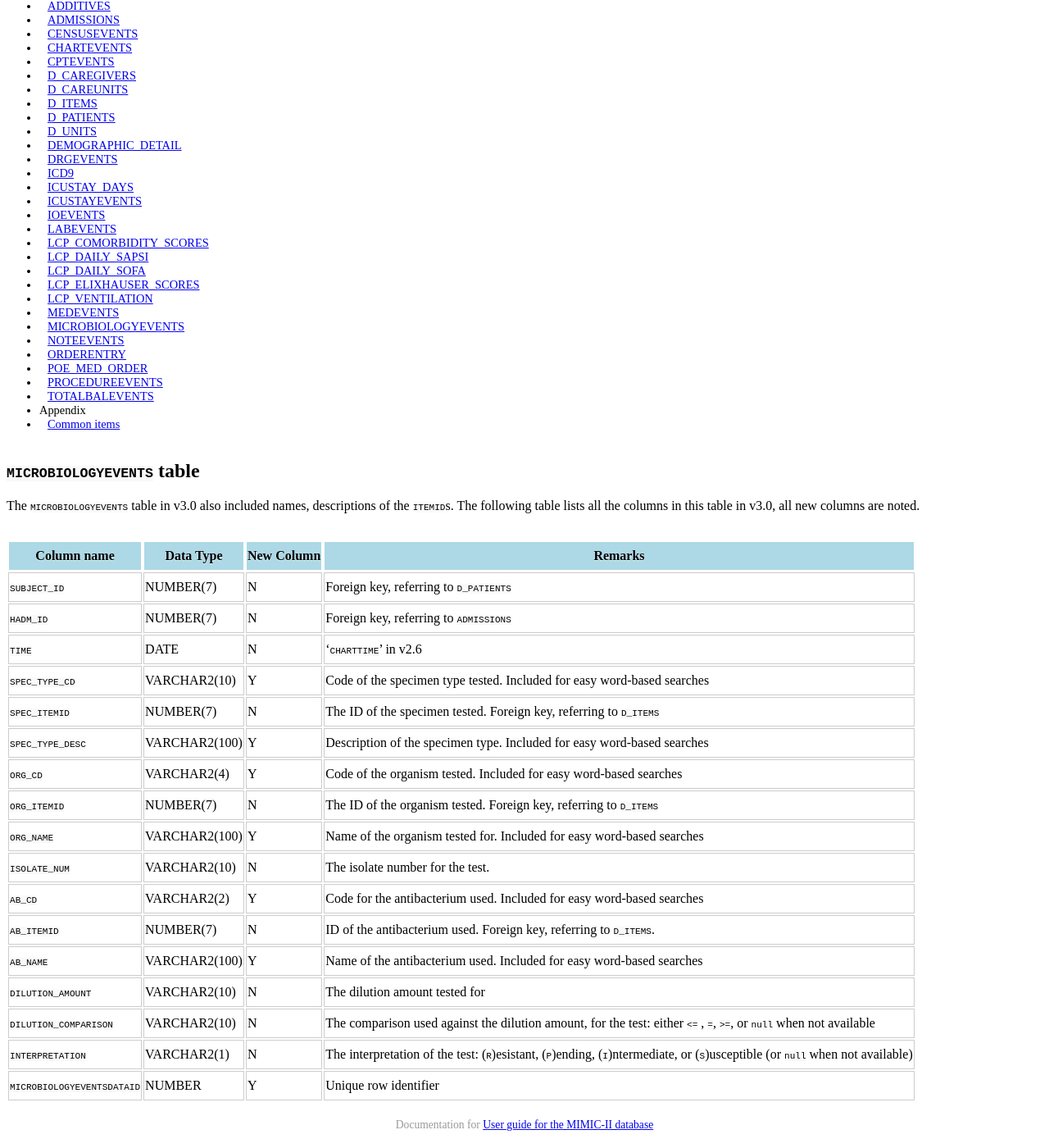
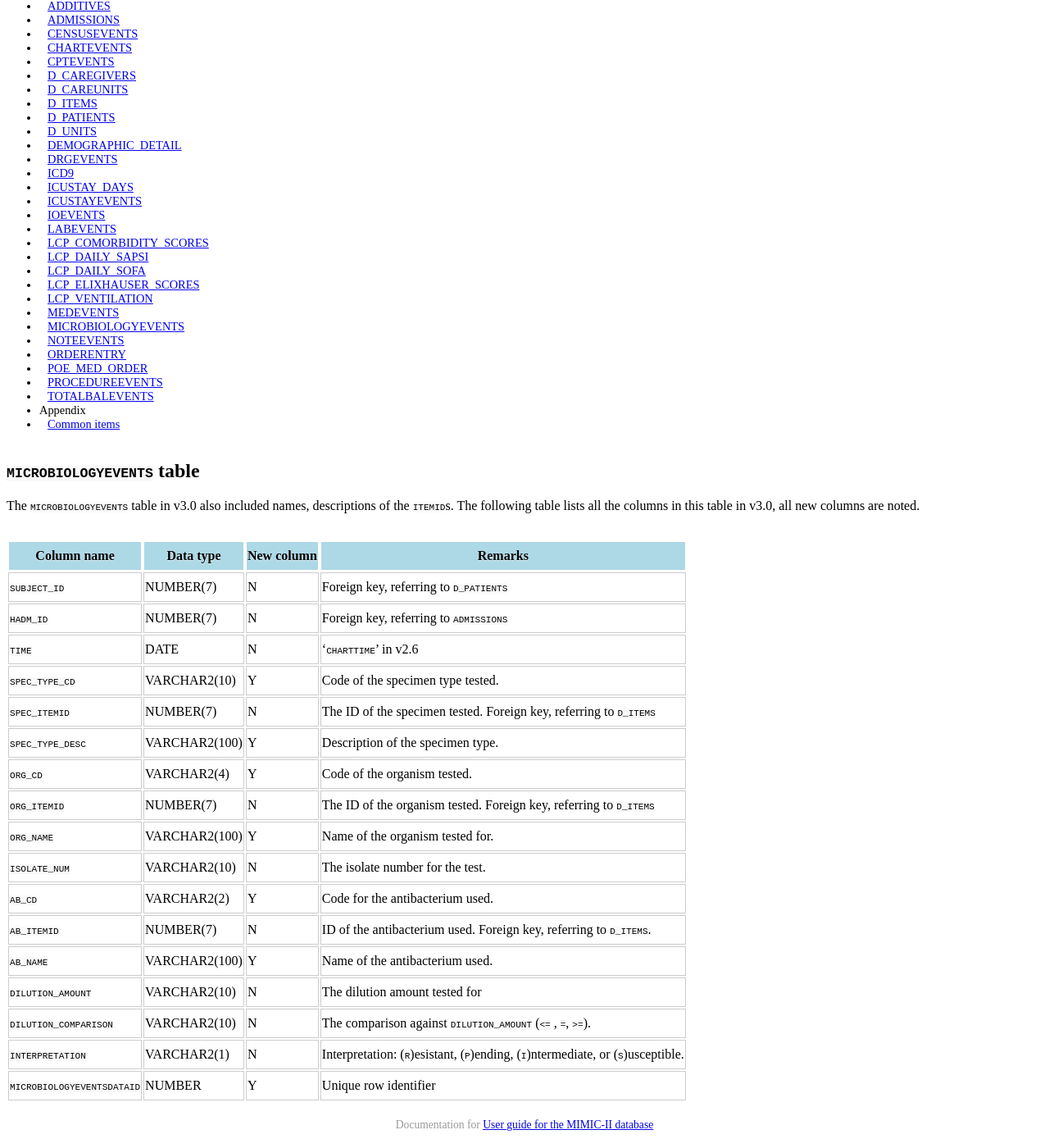
Before and after one commit to Franck-Dernoncourt/v3.0, a Jekyll site: the page built from _posts/2015-04-22-microbiologyevents.md, in a window 1280 px wide and 1400 px high, scrolled down 269 px. Shown: the whole window at 82% size. Built offline with Jekyll 4.4.1, drawn with Linux system fonts in a browser that asks for light colours; Markdown is read by kramdown in place of the engine named in the settings; a style sheet for code colours, icons or effects is not loaded.

Commit message:
tidy pdf

````diff
--- a/_posts/2015-04-22-microbiologyevents.md
+++ b/_posts/2015-04-22-microbiologyevents.md
@@ -12,22 +12,22 @@
 of the ```ITEMID```s. The following table lists all the columns in this table
 in v3.0, all new columns are noted.
 
-Column name | Data Type | New Column  | Remarks
+Column name | Data type | New column | Remarks
 --- | --- | --- | ---
 ```SUBJECT_ID``` | NUMBER(7) | N | Foreign key, referring to ```D_PATIENTS```
 ```HADM_ID``` | NUMBER(7) | N | Foreign key, referring to ```ADMISSIONS```
 ```TIME``` | DATE | N | ‘```CHARTTIME```’ in v2.6
-```SPEC_TYPE_CD``` | VARCHAR2(10) | Y | Code of the specimen type tested. Included for easy word-based searches
+```SPEC_TYPE_CD``` | VARCHAR2(10) | Y | Code of the specimen type tested.
 ```SPEC_ITEMID``` | NUMBER(7) | N | The ID of the specimen tested. Foreign key, referring to ```D_ITEMS```
-```SPEC_TYPE_DESC``` | VARCHAR2(100) | Y | Description of the specimen type. Included for easy word-based searches
-```ORG_CD``` | VARCHAR2(4) | Y | Code of the organism tested. Included for easy word-based searches
+```SPEC_TYPE_DESC``` | VARCHAR2(100) | Y | Description of the specimen type.
+```ORG_CD``` | VARCHAR2(4) | Y | Code of the organism tested.
 ```ORG_ITEMID``` | NUMBER(7) | N | The ID of the organism tested. Foreign key, referring to ```D_ITEMS```
-```ORG_NAME``` | VARCHAR2(100) | Y | Name of the organism tested for. Included for easy word-based searches
+```ORG_NAME``` | VARCHAR2(100) | Y | Name of the organism tested for.
 ```ISOLATE_NUM``` | VARCHAR2(10) | N | The isolate number for the test.
-```AB_CD``` | VARCHAR2(2) | Y | Code for the antibacterium used. Included for easy word-based searches
+```AB_CD``` | VARCHAR2(2) | Y | Code for the antibacterium used.
 ```AB_ITEMID``` | NUMBER(7) | N | ID of the antibacterium used. Foreign key, referring to ```D_ITEMS```.
-```AB_NAME``` | VARCHAR2(100) | Y | Name of the antibacterium used. Included for easy word-based searches
+```AB_NAME``` | VARCHAR2(100) | Y | Name of the antibacterium used.
 ```DILUTION_AMOUNT``` | VARCHAR2(10) | N | The dilution amount tested for
-```DILUTION_COMPARISON``` | VARCHAR2(10) | N | The comparison used against the dilution amount, for the test: either ```<=``` , ```=```, ```>=```, or ```null``` when not available
-```INTERPRETATION``` | VARCHAR2(1) | N | The interpretation of the test: (```R```)esistant, (```P```)ending, (```I```)ntermediate, or (```S```)usceptible (or ```null``` when not available)
+```DILUTION_COMPARISON``` | VARCHAR2(10) | N | The comparison against ```DILUTION_AMOUNT``` (```<=``` , ```=```, ```>=```).
+```INTERPRETATION``` | VARCHAR2(1) | N | Interpretation: (```R```)esistant, (```P```)ending, (```I```)ntermediate, or (```S```)usceptible.
 ```MICROBIOLOGYEVENTSDATAID``` | NUMBER | Y | Unique row identifier
````
Also changed, not shown: _posts/2015-04-22-chartevents.md (+8 -8 lines), _posts/2015-04-22-ditems.md (+5 -5 lines), _posts/2015-04-22-dpatients.md (+3 -3 lines), _posts/2015-04-22-medevents.md (+4 -4 lines), 2 other files.
